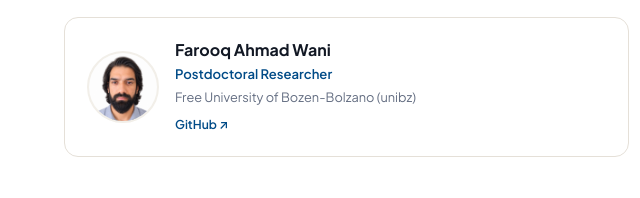
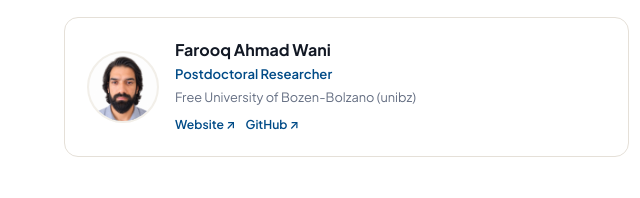
Before and after one commit to LLADIGA/lladiga.github.io, a plain HTML site: page index.html in a window 1280 px wide. Shown: the part 7335-7533 px from the top of the page, 0-640 px from the left. Drawn offline with Linux system fonts and the light colour scheme.

Commit message:
Add Farooq Ahmad Wani personal website link

```diff
--- a/index.html
+++ b/index.html
@@ -728,6 +728,7 @@
                 <p class="person-role">Postdoctoral Researcher</p>
                 <p class="person-affil">Free University of Bozen-Bolzano (unibz)</p>
                 <div class="person-links">
+                  <a href="https://sites.google.com/uniroma1.it/farooq-ahmad-wani" target="_blank" rel="noopener noreferrer">Website ↗</a>
                   <a href="https://github.com/wanifarooq" target="_blank" rel="noopener noreferrer">GitHub ↗</a>
                 </div>
               </div>
```
